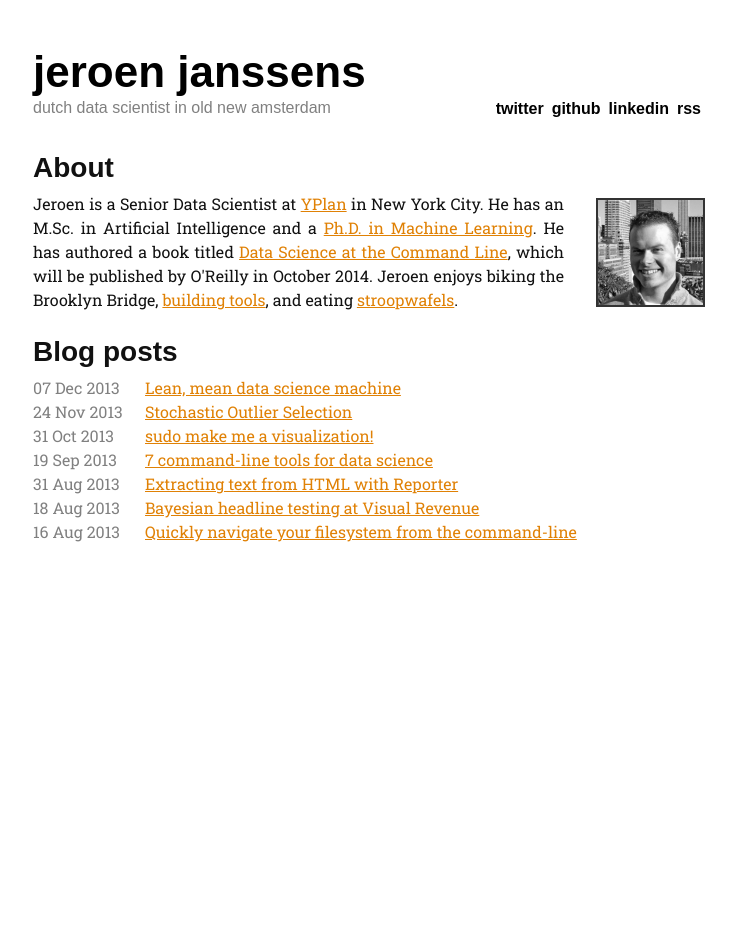
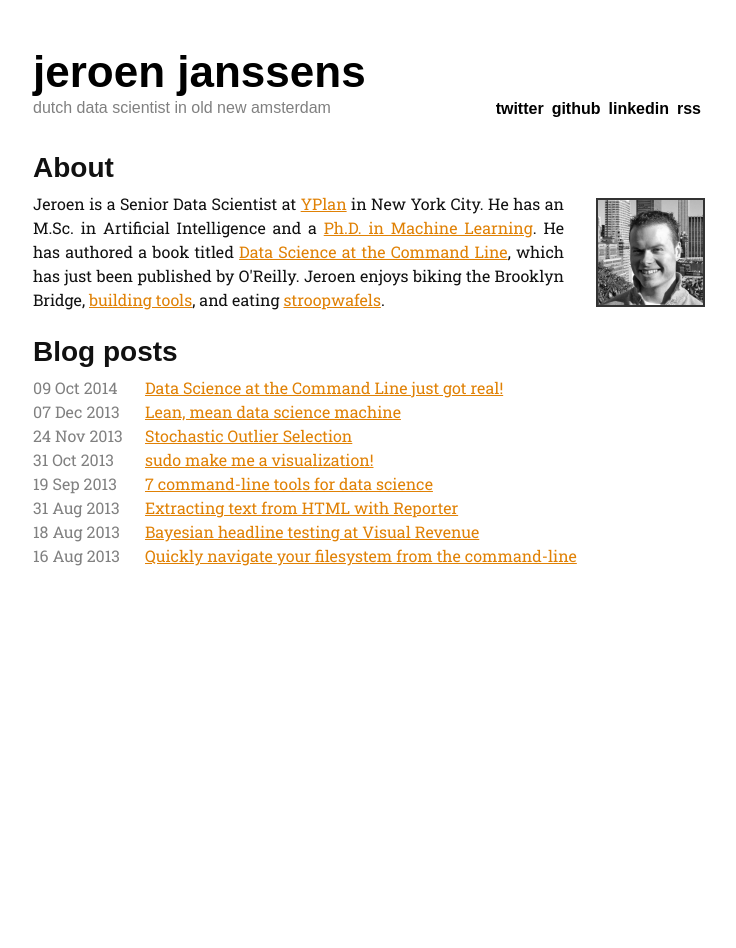
Before and after one commit to jeroenjanssens/jeroenjanssens.github.io, a Jekyll site: the page built from index.html, in a window 1280 px wide. Shown: the whole page, without its empty margins (271-1007 px from the left). Built offline with Jekyll 4.4.1, drawn with Linux system fonts in a browser that asks for light colours; some web fonts are replaced; Markdown is read by kramdown in place of the engine named in the settings; some of the changed lines change nothing that is shown.

Commit message:
Added post that the book came out

```diff
--- /dev/null
+++ b/_posts/2014-10-09-data-science-at-the-command-line-just-got-real.markdown
@@ -0,0 +1,18 @@
+---
+layout: post
+title:  "Data Science at the Command Line just got real!"
+date: 2014-10-09 9:00:00
+description: "I'm happy to tell you that my book Data Science at the Command Line just came out."
+image: /img/dsatcl.jpg
+---
+
+I'm happy to tell you that my book Data Science at the Command Line just came out.
+
+<blockquote class="twitter-tweet" lang="en"><p>Data Science at the Command Line just got real! <a href="http://t.co/fgncBiJd9i">http://t.co/fgncBiJd9i</a> <a href="http://t.co/1JjiDKIOc4">pic.twitter.com/1JjiDKIOc4</a></p>&mdash; Jeroen Janssens (@jeroenhjanssens) <a href="https://twitter.com/jeroenhjanssens/status/520239869336248320">October 9, 2014</a></blockquote>
+<script async src="//platform.twitter.com/widgets.js" charset="utf-8"></script>
+
+Its [companion website](http://datascienceatthecommandline.com) contains information about where to get it, past and upcoming related events, all the command-line tools it discusses, and the associated virtual machine. Now that the book is finished, I'm looking forward to write some more blog posts again.
+
+Best,
+
+Jeroen
--- a/index.html
+++ b/index.html
@@ -7,7 +7,7 @@ title: Jeroen Janssens
 	<a href="/img/jeroenjanssens.jpg"><img id="face" title="Jeroen Janssens" alt="Jeroen Janssens" src="/img/jeroenjanssens.jpg" /></a>
 	Jeroen is a Senior Data Scientist at <a href="http://www.yplanapp.com/">YPlan</a> in New York City.
 	He has an M.Sc. in Artificial Intelligence and a <a href="https://github.com/jeroenjanssens/phd-thesis">Ph.D. in Machine Learning</a>.
-	He has authored a book titled <a href="http://datascienceatthecommandline.com">Data Science at the Command Line</a>, which will be published by O'Reilly in October 2014.
+	He has authored a book titled <a href="http://datascienceatthecommandline.com">Data Science at the Command Line</a>, which has just been published by O'Reilly.
 	Jeroen enjoys biking the Brooklyn Bridge, <a href="https://github.com/jeroenjanssens">building tools</a>, and eating <a href="http://en.wikipedia.org/wiki/Stroopwafel">stroopwafels</a>.
 	<p></p>
 	<h2>Blog posts</h2>
```
Also changed, not shown: 5 other files.
